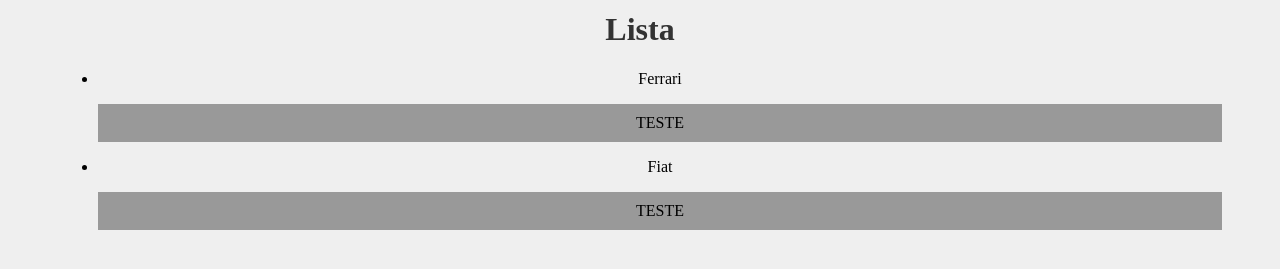
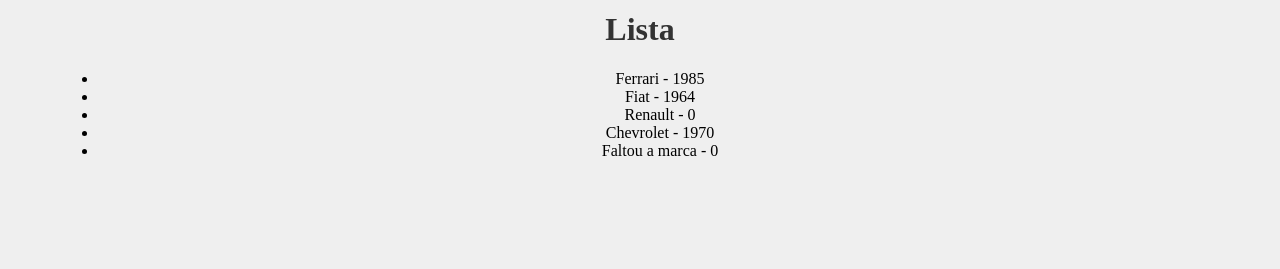
Before and after one commit to rafaelhhubner/js, a React (Create React App) app in the folder react/meu-projeto/: page / in a window 1280 px wide. Shown: the part 623-892 px from the top of the page. Built offline with nearby package versions, Linux system fonts and the light colour scheme.

Commit message:
PropTypes / DefaultProps

```diff
--- a/react/meu-projeto/src/components/Item.js
+++ b/react/meu-projeto/src/components/Item.js
@@ -1,10 +1,23 @@
-function Item(props) {
+import PropTypes from "prop-types"
+
+function Item({marca, ano_lancamento}) {
     return (
     <>
-        <li>{props.marca}</li>
-        <p>TESTE</p>
+        <li>
+            {marca} - {ano_lancamento}
+        </li>
     </>
     )
 }
 
+Item.propTypes = {
+    marca: PropTypes.string.isRequired,
+    ano_lancamento: PropTypes.number,
+}
+
+Item.defaultProps = {
+    marca: 'Faltou a marca',
+    ano_lancamento: 0,
+}
+
 export default Item
--- a/react/meu-projeto/src/components/List.js
+++ b/react/meu-projeto/src/components/List.js
@@ -5,8 +5,11 @@
         <>
             <h1>Lista</h1>
             <ul>
-                <Item marca="Ferrari"/>
-                <Item marca="Fiat"/>
+                <Item marca="Ferrari" ano_lancamento={1985}/>
+                <Item marca="Fiat" ano_lancamento={1964}/>
+                <Item marca="Renault"/>
+                <Item marca="Chevrolet" ano_lancamento={1970}/>
+                <Item />
             </ul>
         </>
     )
```
